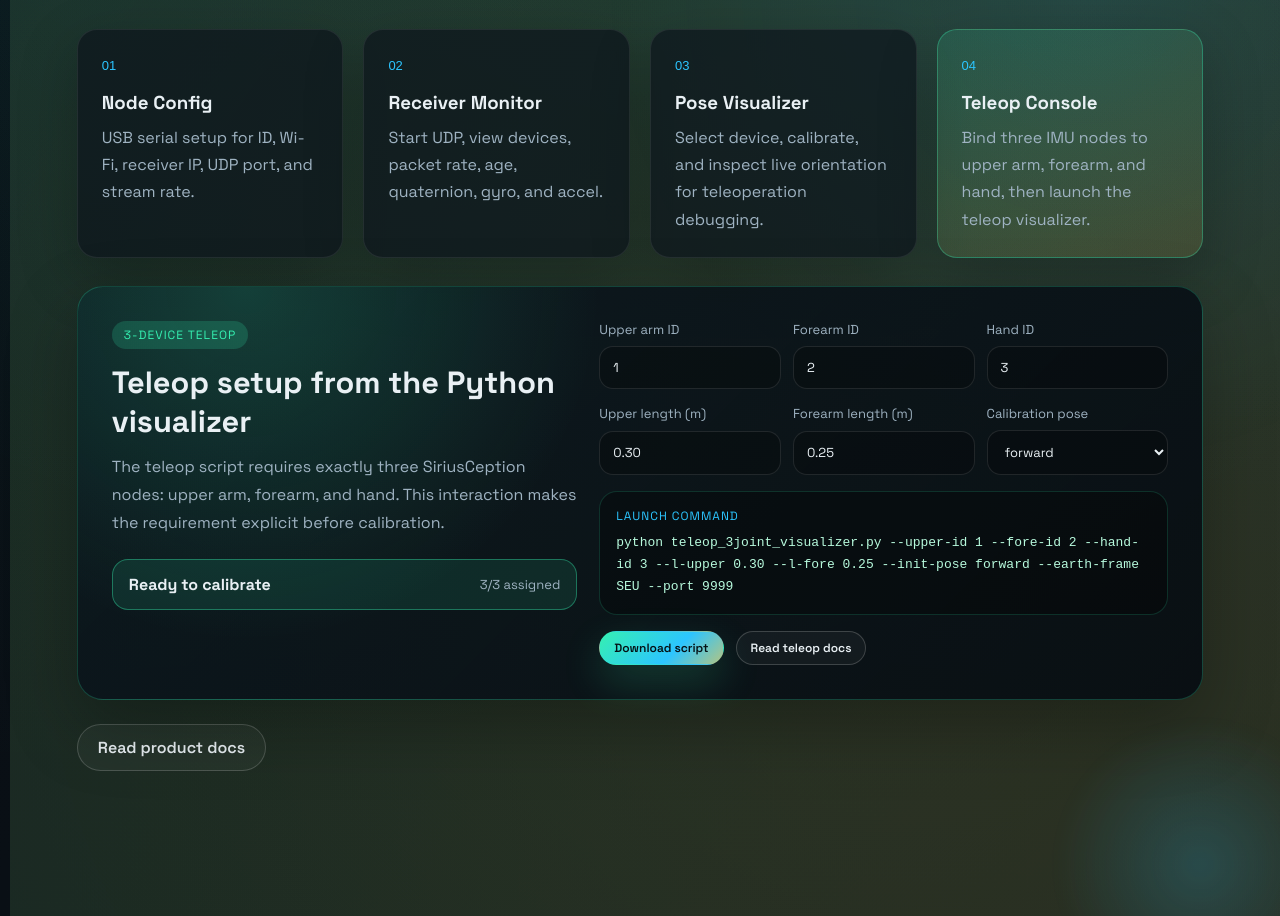
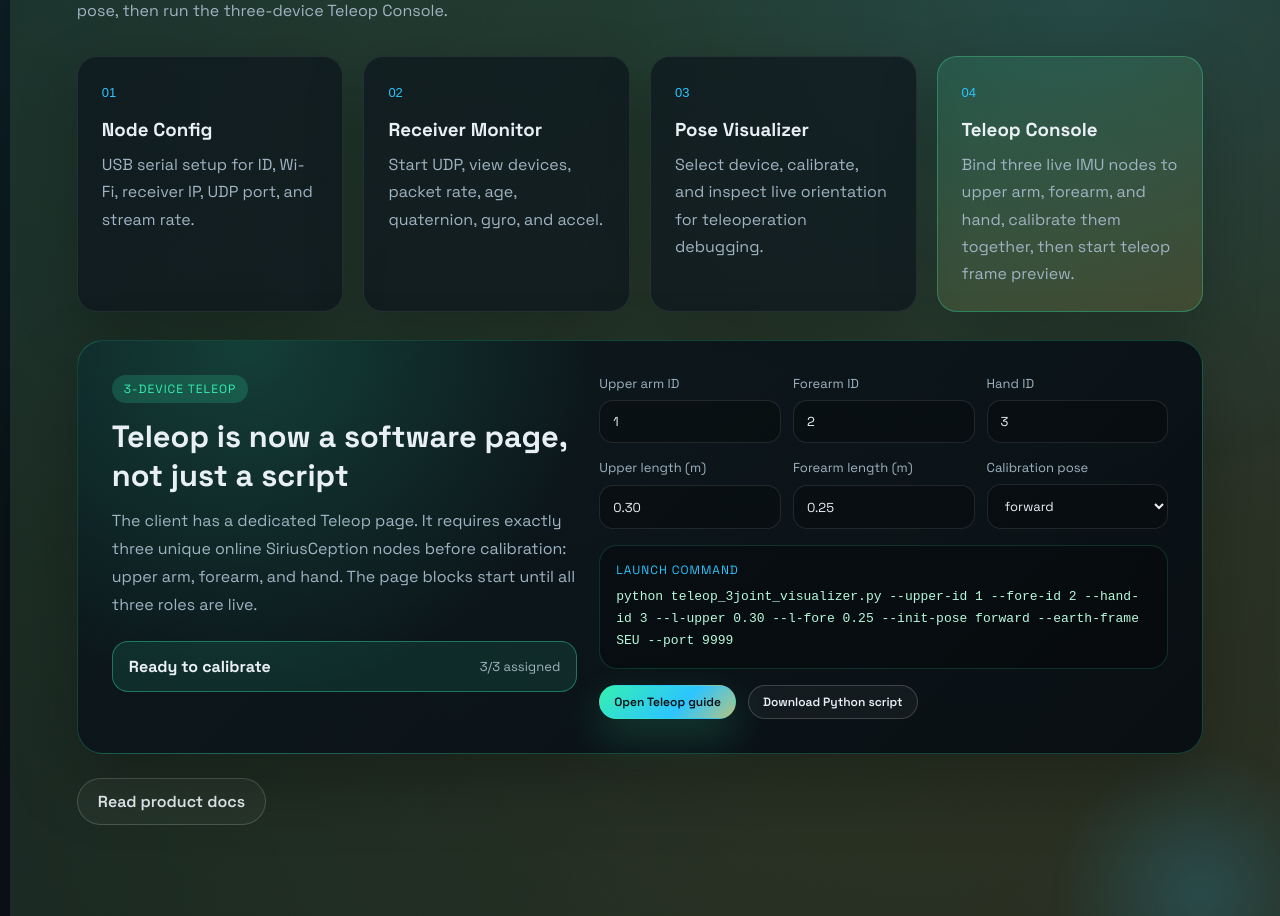
Before and after one commit to Knightsll/SiriusCeption-Web, a Next.js app: page / in a window 1280 px wide. Shown: the part 2080-2996 px from the top of the page. Built offline with nearby package versions, Linux system fonts and the light colour scheme; a web font is replaced by a local one.

Commit message:
Update docs for teleop console workflow

```diff
--- a/app/page.tsx
+++ b/app/page.tsx
@@ -395,7 +395,7 @@ export default function Home() {
       <section id="software" className="section software">
         <div className="section-title">
           <h2>{locale === "en" ? "Client Workflow" : "客户端使用流程"}</h2>
-          <p>{locale === "en" ? "Three focused pages: configure nodes, monitor receiver data, visualize pose." : "三个页面分工明确：节点配置、接收端监控、姿态可视化。"}</p>
+          <p>{locale === "en" ? "Four focused pages: configure nodes, monitor UDP receiver data, visualize one-node pose, then run the three-device Teleop Console." : "四个页面分工明确：节点配置、接收端监控、单设备姿态可视化，以及三设备遥操作控制台。"}</p>
         </div>
         <div className="software-steps reveal">
           <article className="step-card">
@@ -416,18 +416,18 @@ export default function Home() {
           <article className="step-card highlight-step">
             <span className="step-index">04</span>
             <h3>{locale === "en" ? "Teleop Console" : "遥操作控制台"}</h3>
-            <p>{locale === "en" ? "Bind three IMU nodes to upper arm, forearm, and hand, then launch the teleop visualizer." : "绑定上臂、前臂、手部三个 IMU 节点，然后启动遥操作可视化。"}</p>
+            <p>{locale === "en" ? "Bind three live IMU nodes to upper arm, forearm, and hand, calibrate them together, then start teleop frame preview." : "绑定上臂、前臂、手部三个在线 IMU 节点，统一标定后启动遥操作帧预览。"}</p>
           </article>
         </div>
 
         <div className="teleop-panel reveal delay-1">
           <div className="teleop-copy">
             <span className="tag">{locale === "en" ? "3-device teleop" : "三设备遥操作"}</span>
-            <h3>{locale === "en" ? "Teleop setup from the Python visualizer" : "从 Python 可视化脚本生成遥操作配置"}</h3>
+            <h3>{locale === "en" ? "Teleop is now a software page, not just a script" : "遥操作现在是软件页面，不只是脚本"}</h3>
             <p>
               {locale === "en"
-                ? "The teleop script requires exactly three SiriusCeption nodes: upper arm, forearm, and hand. This interaction makes the requirement explicit before calibration."
-                : "遥操作脚本必须使用三个 SiriusCeption 节点：上臂、前臂、手部。这里把三设备绑定作为显式步骤，避免用户只连接一个设备就进入标定。"}
+                ? "The client has a dedicated Teleop page. It requires exactly three unique online SiriusCeption nodes before calibration: upper arm, forearm, and hand. The page blocks start until all three roles are live."
+                : "客户端已经加入独立 Teleop 页面。进入标定前必须有三个唯一且在线的 SiriusCeption 节点：上臂、前臂、手部；任一角色缺失或 ID 重复都会阻止启动。"}
             </p>
             <div className="teleop-status" data-ready={teleopReady}>
               <strong>{teleopReady ? (locale === "en" ? "Ready to calibrate" : "可进入标定") : (locale === "en" ? "Needs 3 unique devices" : "需要 3 个唯一设备")}</strong>
@@ -476,11 +476,11 @@ export default function Home() {
             </div>
 
             <div className="teleop-actions">
-              <a className="cta primary small" href="/software/teleop_3joint_visualizer.py" download>
-                {locale === "en" ? "Download script" : "下载 teleop 脚本"}
+              <a className="cta primary small" href="/docs#teleop">
+                {locale === "en" ? "Open Teleop guide" : "打开遥操作指南"}
               </a>
-              <a className="cta ghost small" href="/docs#teleop">
-                {locale === "en" ? "Read teleop docs" : "查看遥操作文档"}
+              <a className="cta ghost small" href="/software/teleop_3joint_visualizer.py" download>
+                {locale === "en" ? "Download Python script" : "下载 Python 脚本"}
               </a>
             </div>
           </div>
```
Also changed, not shown: app/docs/page.tsx (+18 -16 lines).
